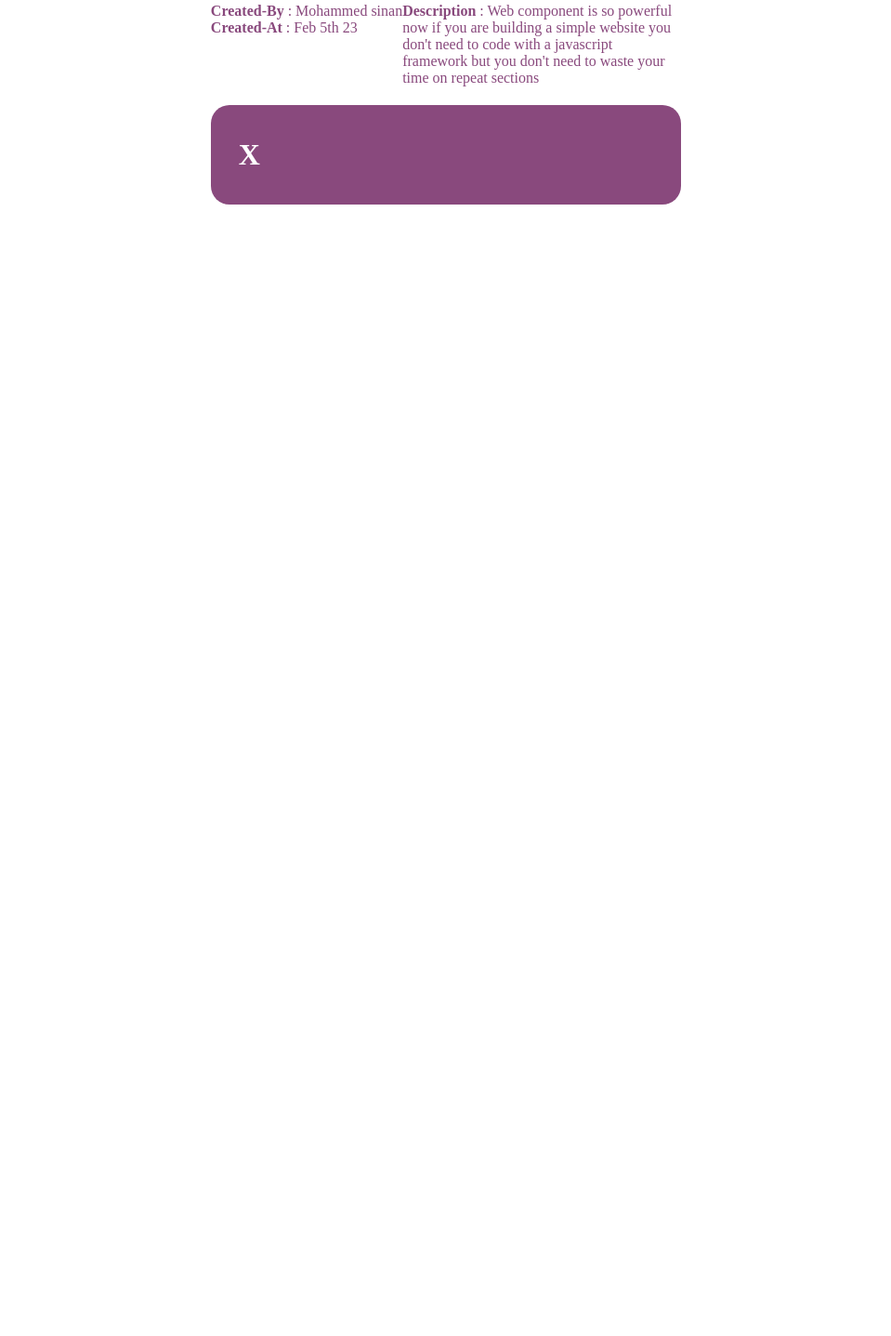
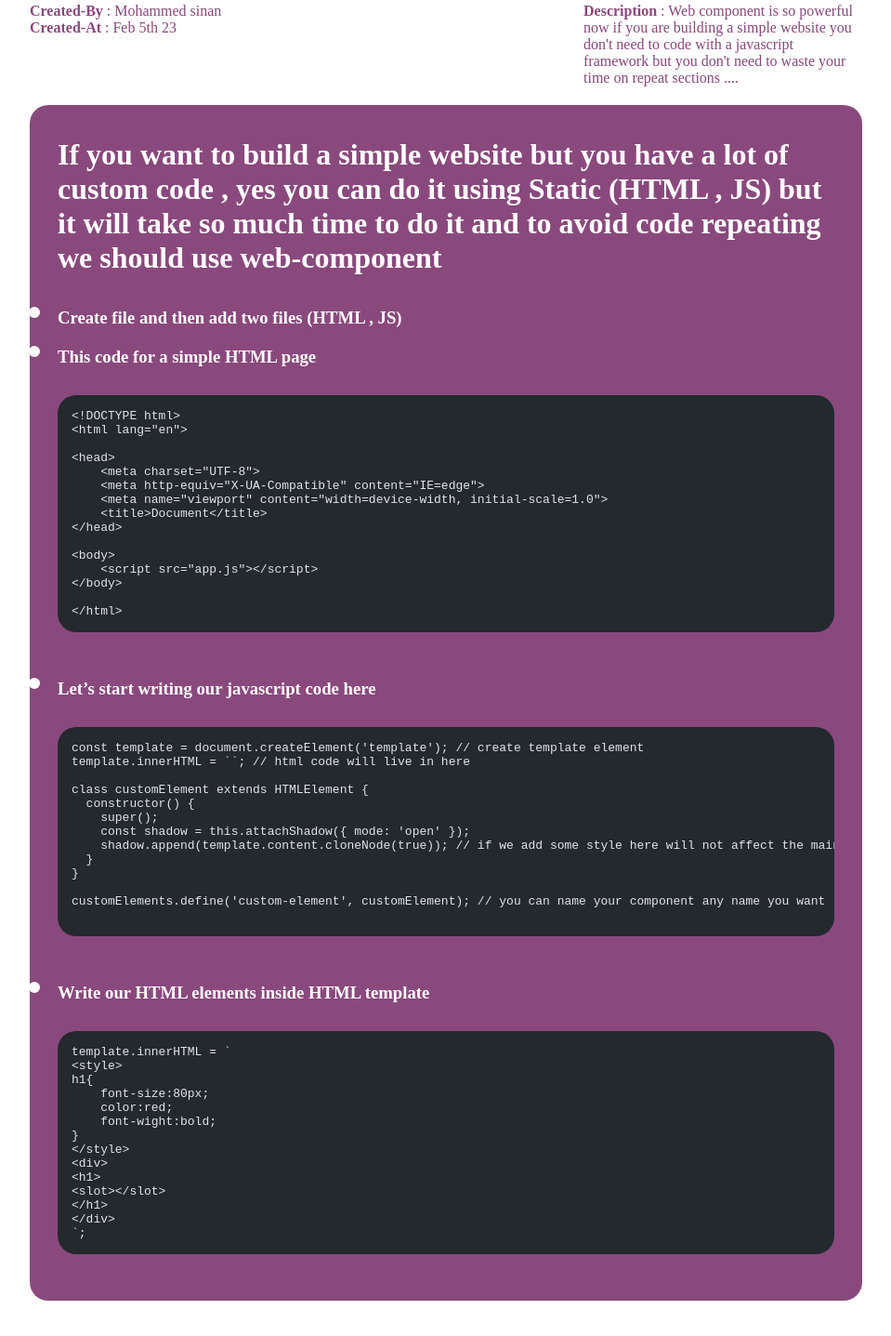
Before and after one commit to mohammmedsinan/Main-Portfolio, an Astro site: page /blog/web-components in a window 1280 px wide. Shown: the part 539-1976 px from the top of the page at 93% size, without its empty margins (160-1119 px from the left). Before the commit the page ends 800 px from the top, so only its background shows below. Built offline with nearby package versions, Linux system fonts and the light colour scheme; Astro itself is replaced by a stand-in of ours; code samples lack their colours.

Commit message:
Update Post “web-components”

````diff
--- a/src/pages/blog/web-components.md
+++ b/src/pages/blog/web-components.md
@@ -2,12 +2,12 @@
 layout: ../../layouts/blogLayout.astro
 thumbnail: " /assets/1_h744voyjvy5s5jnmyrqpsw.png"
 title: Web Components
-description: "Web component is so powerful now if you are building a simple
+description: Web component is so powerful now if you are building a simple
   website you don't need to code with a javascript framework but you don't need
-  to waste your time on repeat sections "
-summary: "Web component is so powerful now if you are building a simple website
+  to waste your time on repeat sections ....
+summary: Web component is so powerful now if you are building a simple website
   you don't need to code with a javascript framework but you don't need to waste
-  your time on repeat sections "
+  your time on repeat sections ....
 avatar: " /assets/1_h744voyjvy5s5jnmyrqpsw.png"
 author: Mohammed sinan
 date: Feb 5th 23
@@ -16,4 +16,64 @@ tag:
   - html
   - web-component
 ---
-# X
+# I﻿f you want to build a simple website but you have a lot of custom code , yes you can do it using Static (HTML , JS) but it will take so much time to do it and to avoid code repeating we should use web-component
+
+
+
+* ### C﻿reate file and then add two files (HTML , JS)
+* ### T﻿his code for a simple HTML page
+
+  ```html
+  <!DOCTYPE html>
+  <html lang="en">
+
+  <head>
+      <meta charset="UTF-8">
+      <meta http-equiv="X-UA-Compatible" content="IE=edge">
+      <meta name="viewport" content="width=device-width, initial-scale=1.0">
+      <title>Document</title>
+  </head>
+
+  <body>
+      <script src="app.js"></script>
+  </body>
+
+  </html>
+  ```
+
+
+* ### L﻿et's start writing our javascript code here
+
+  ```javascript
+  const template = document.createElement('template'); // create template element
+  template.innerHTML = ``; // html code will live in here
+
+  class customElement extends HTMLElement {
+    constructor() {
+      super();
+      const shadow = this.attachShadow({ mode: 'open' });
+      shadow.append(template.content.cloneNode(true)); // if we add some style here will not affect the main html page
+    }
+  }
+
+  customElements.define('custom-element', customElement); // you can name your component any name you want
+
+  ```
+* ### W﻿rite our HTML elements inside HTML template
+
+  ```javascript
+  template.innerHTML = `
+  <style>
+  h1{
+      font-size:80px;
+      color:red;
+      font-wight:bold;
+  }
+  </style>
+  <div>
+  <h1>
+  <slot></slot>
+  </h1>
+  </div>
+  `;
+  ```
````
